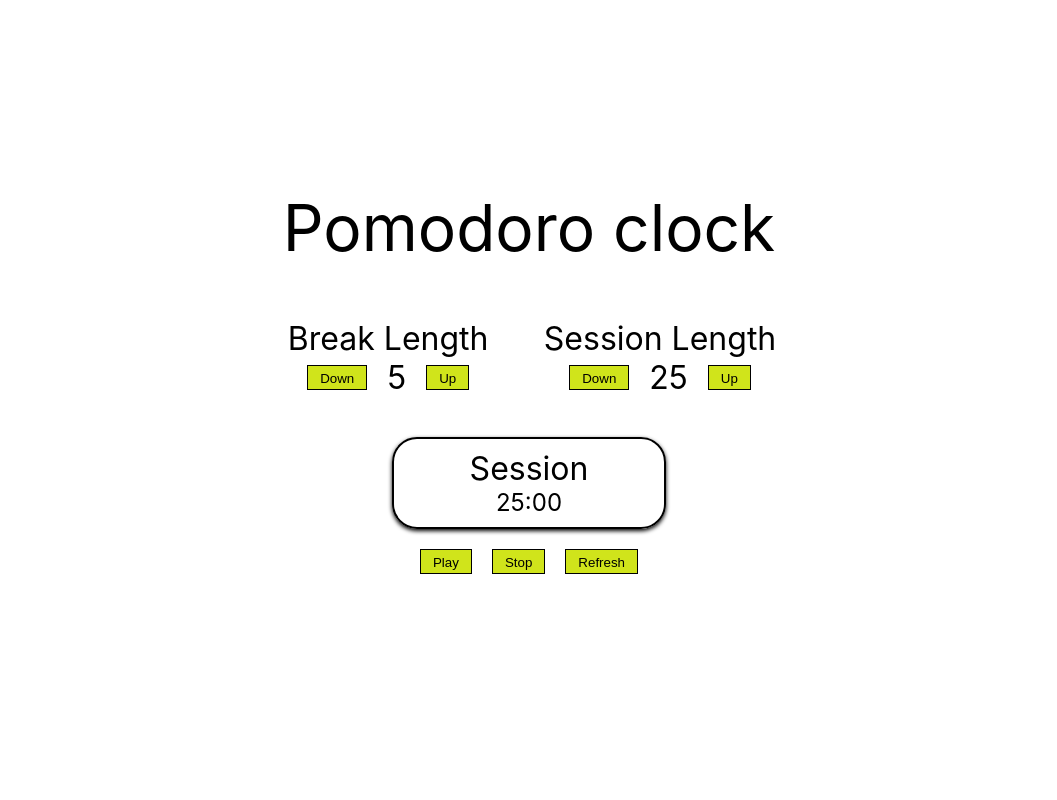
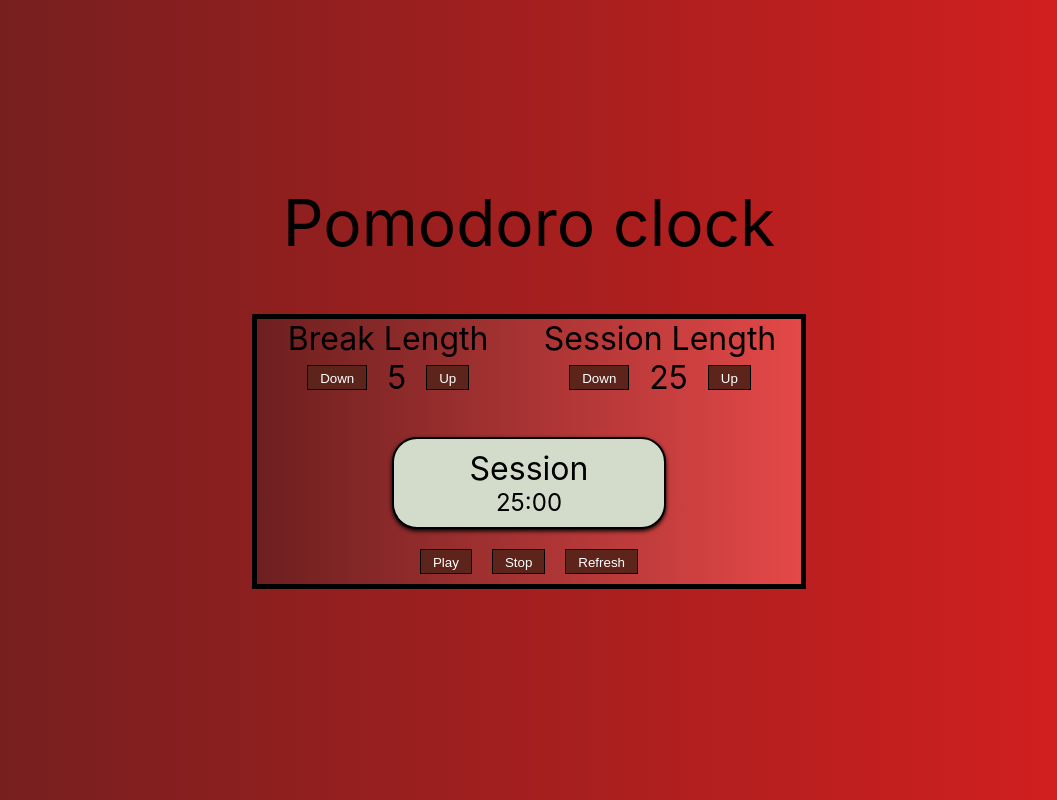
Before and after one commit to abdel-elsayed/React-Pomodoro-Clock, a React (Create React App) app: page / in a window 1280 px wide. Shown: the whole page, without its empty margins (111-1168 px from the left). Built offline with nearby package versions, Linux system fonts and the light colour scheme.

Commit message:
Added Styling for the website.

```diff
--- a/src/App.css
+++ b/src/App.css
@@ -1,3 +1,10 @@
+body {
+  background-image: linear-gradient(
+    to left,
+    rgb(218, 31, 31),
+    rgb(109, 31, 31)
+  );
+}
 main {
   display: flex;
   flex-direction: column;
@@ -34,9 +41,9 @@ button {
   margin: 0 10px;
   height: 25px;
   border: 1px solid black;
-  background-color: rgb(208, 228, 27);
+  background-color: rgb(92, 36, 27);
   border: 1px solid black;
-  color: black;
+  color: white;
 }
 
 .interval-text {
@@ -46,13 +53,19 @@ button {
 
 .timer-container {
   border: 2px solid #263646;
-  margin-top: 40px;
+  margin-top: 60px;
+  background-color: rgb(211, 219, 203);
   border-radius: 25px;
   border-color: black;
   width: 250px;
   text-align: center;
   box-shadow: 0 2px 4px black;
   padding: 10px;
+  margin: 0 auto;
+}
+
+.timer-card {
+  margin-top: 40px;
 }
 
 .timer {
@@ -64,3 +77,12 @@ button {
   padding: 10px;
   text-align: center;
 }
+
+.clock-card {
+  background-image: linear-gradient(
+    to left,
+    rgb(228, 72, 72),
+    rgb(109, 31, 31)
+  );
+  border: 5px solid black;
+}
--- a/src/components/App.js
+++ b/src/components/App.js
@@ -96,6 +96,7 @@ onPlay(isPlay){
     return (
     <main>
       <h2>Pomodoro clock</h2>
+      <section className="clock-card">
         <section className ="break-session-container">
           <Break
             isPlay = {this.state.isPlay}
@@ -116,6 +117,7 @@ onPlay(isPlay){
           onToggleInterval = {this.onToggleInterval}
           resetTimer={this.onReset}
           onPlay={this.onPlay}/>
+      </section>
     </main>
   );
   }
--- a/src/components/Session.js
+++ b/src/components/Session.js
@@ -1,13 +1,26 @@
 import React from "react";
 
 function Session(props){
+    function decreaseSession(){
+        if(props.session === 1){
+            return;
+        }
+        props.decreaseSession();
+    }
+
+    function increaseSession(){
+        if(props.session === 60){
+            return;
+        }
+        props.increaseSession();
+    }
     return (
         <section>
         <h4>Session Length</h4>
             <section className="interval-container">
-            <button>Down</button>
+            <button disabled={props.isPlay === true ? "disabled" : ""} onClick = {decreaseSession}>Down</button>
             <p className="interval-text">{props.session}</p>
-            <button>Up</button>
+            <button disabled={props.isPlay === true ? "disabled" : ""} onClick = {increaseSession}>Up</button>
             </section>
         </section>
     );
--- a/src/components/Timer.js
+++ b/src/components/Timer.js
@@ -11,7 +11,7 @@ class Timer extends React.Component{
     }
     render(){
         return (
-            <section>
+            <section className="timer-card">
                 <section className="timer-container">
                     <h4>{this.state.isSession===true ? "Session" : "Break"}</h4>
                     <span className="timer">{this.props.timerMinute}</span>
```
Also changed, not shown: 1 other file (tests, documents, lock files or other folders). Lines whose indentation alone changed are shown as unchanged.
